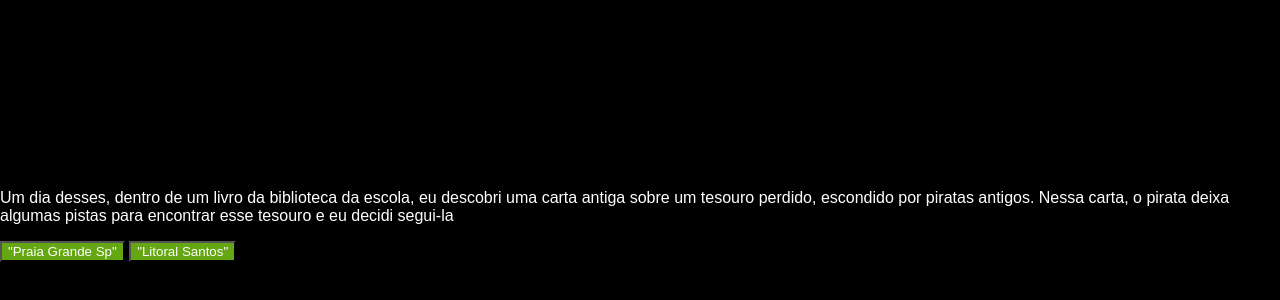
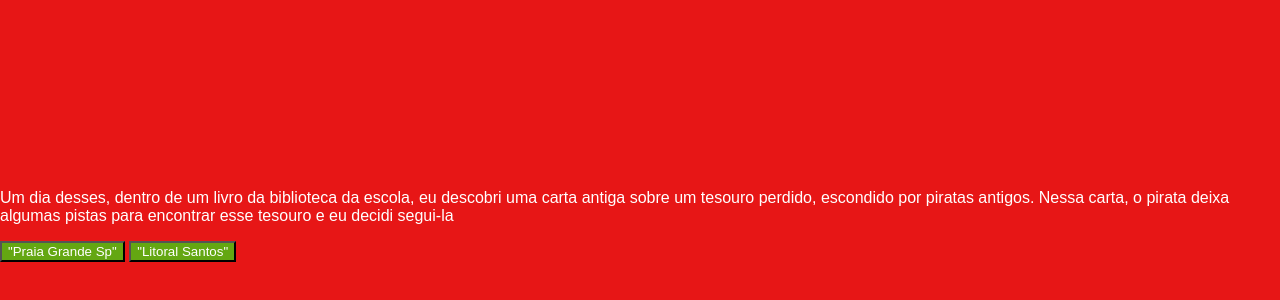
Before and after one commit to MiranhadaBahia/Aventurachaves, a plain HTML site: page index.html in a window 1280 px wide. Shown: the part 142-442 px from the top of the page. Drawn offline with Linux system fonts and the light colour scheme; a script that the page names is missing; a web font is replaced by a local one.

Commit message:
vermelho

```diff
--- a/style.css
+++ b/style.css
@@ -1,5 +1,5 @@
 body {
-    background-color: black;
+    background-color: rgb(231, 22, 22);
     color: white;
     font-family: "Bai Jamjuree", sans-serif;
     display: flex;
```
